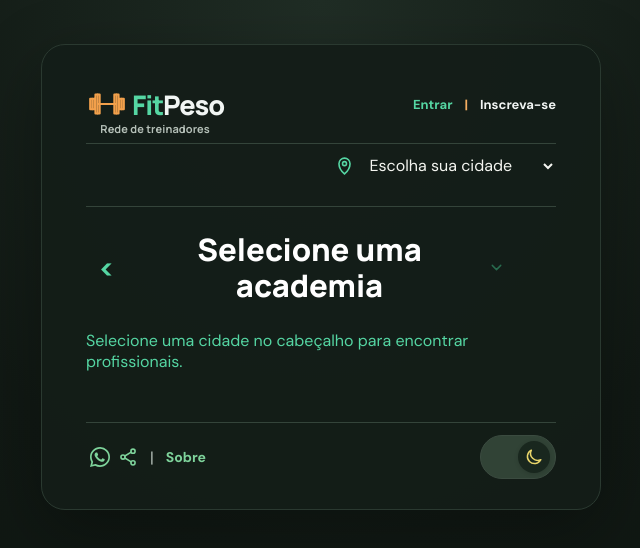
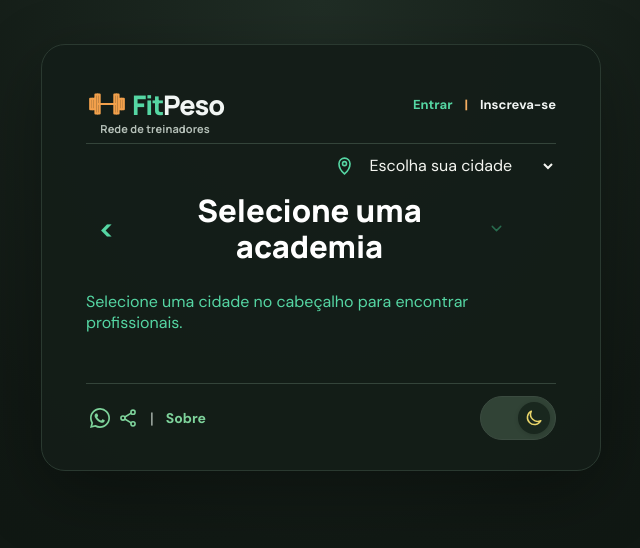
Before and after one commit to albertoapr/calculadoraimc, a Vue app: page /profissionais in a window 1280 px wide. Shown: the top 548 px of the page, without its empty margins (319-959 px from the left). Built offline with nearby package versions, Linux system fonts and the light colour scheme.

Commit message:
Align professionals city filter below compact header

```diff
--- a/src/views/layout/PageHeader.vue
+++ b/src/views/layout/PageHeader.vue
@@ -44,7 +44,7 @@ watch(viewMode, (mode) => {
     >
       Não foi possível localizar o personal.
     </p>
-    <hr v-if="viewMode !== 'home'" class="personal-divider" />
+    <hr v-if="viewMode !== 'home' && viewMode !== 'public-trainers'" class="personal-divider" />
     <h2
       v-if="viewMode === 'contact' && showRequestForm"
       id="contact-form-title"
```
